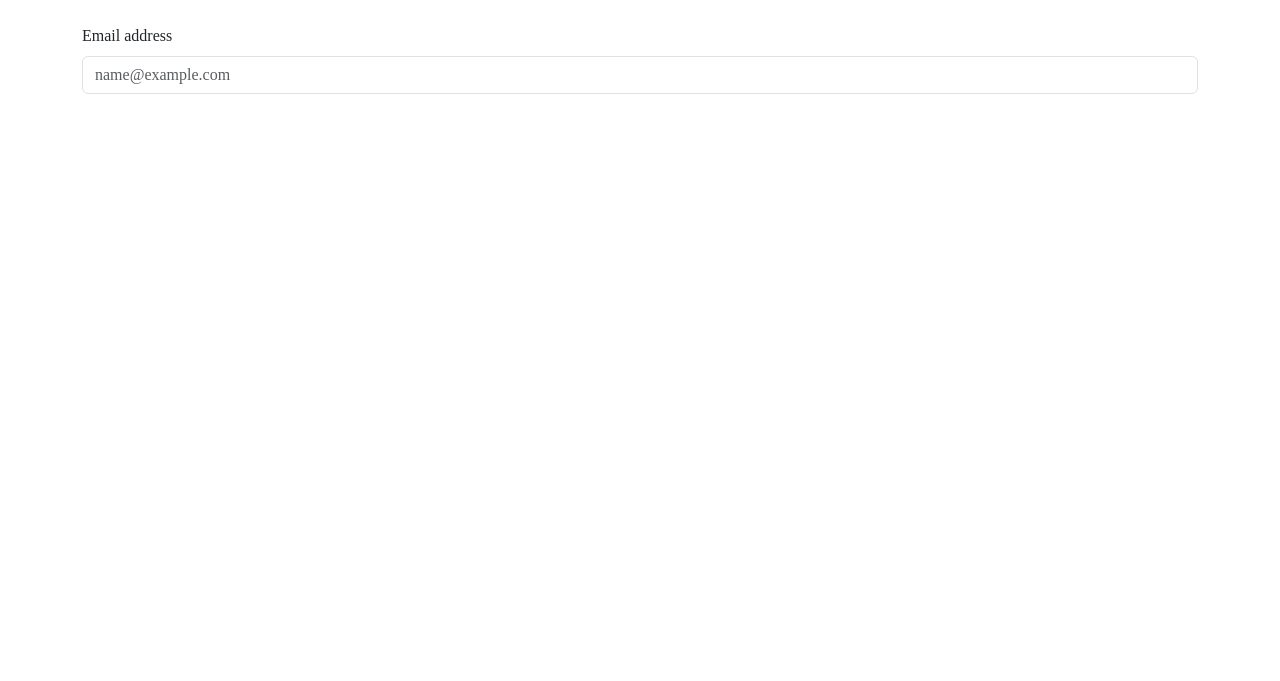
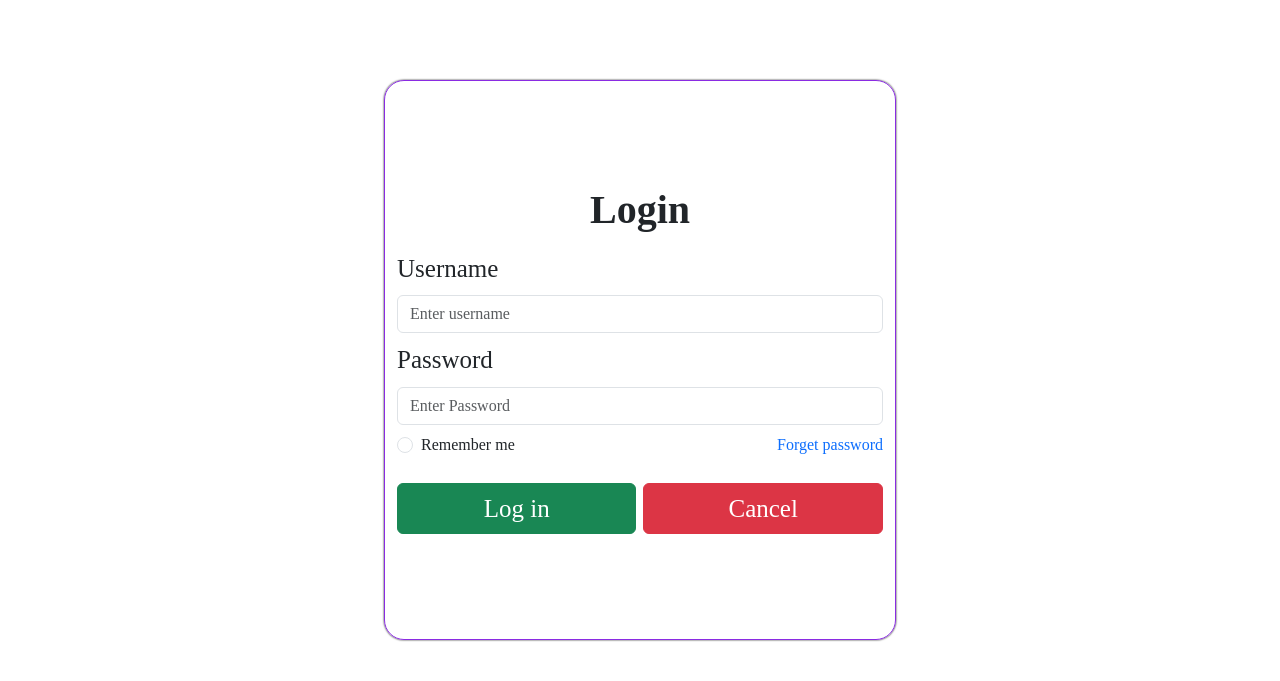
Before and after one commit to moha-salad64/shopping-system, a PHP site: page /login.php in a window 1280 px wide. Shown: the top 681 px of the page. Run offline with PHP 8.4, Linux system fonts and the light colour scheme; some web fonts are replaced.

Commit message:
secondy commit

```diff
--- a/include_files/header.html
+++ b/include_files/header.html
@@ -13,7 +13,7 @@
 <div class="container">
 <nav class="navbar navbar-expand-md" id="navbar">
 <div class="container-fluid">
-    <h2 class="navbar f-3 fw-bold" href="#">Shop System</h2>
+    <h3 class="navbar f-3 fw-bold" href="#">Shop System</h3>
     <button class="navbar-toggler navbar-light bg-light" type="button" data-bs-toggle="collapse" data-bs-target="#navbarNav"
     aria-controls="navbarNav" aria-expanded="false" aria-label="Toggle navigation">
     <span class="navbar-toggler-icon"></span>
@@ -41,7 +41,7 @@
     </div>
 </div>
 </nav>
-<h1 class="header">Welcome To Shopp System</h1>
+<h2 class="header">Welcome To Shopping System</h2>
 </div>
     <script src="https://cdn.jsdelivr.net/npm/bootstrap@5.3.3/dist/js/bootstrap.bundle.min.js" integrity="sha384-YvpcrYf0tY3lHB60NNkmXc5s9fDVZLESaAA55NDzOxhy9GkcIdslK1eN7N6jIeHz" crossorigin="anonymous"></script>
     <script src="https://cdn.jsdelivr.net/npm/@popperjs/core@2.11.8/dist/umd/popper.min.js" integrity="sha384-I7E8VVD/ismYTF4hNIPjVp/Zjvgyol6VFvRkX/vR+Vc4jQkC+hVqc2pM8ODewa9r" crossorigin="anonymous"></script>
--- a/login.php
+++ b/login.php
@@ -6,13 +6,33 @@
     <title>login</title>
     <link href="https://cdn.jsdelivr.net/npm/bootstrap@5.3.3/dist/css/bootstrap.min.css" rel="stylesheet" integrity="sha384-QWTKZyjpPEjISv5WaRU9OFeRpok6YctnYmDr5pNlyT2bRjXh0JMhjY6hW+ALEwIH" crossorigin="anonymous">
     <!-- main.css file link -->
-      <link rel="stylesheet" href="main.css">
+    <link rel="stylesheet" href="main.css">
 </head>
 <body>
-    <div class="container">
-        <div class="mt-4">
-          <label for="exampleFormControlInput1" class="form-label">Email address</label>
-          <input type="email" class="form-control" id="exampleFormControlInput1" placeholder="name@example.com">
+    <div class="container  logincontainer">
+            <h3 class="fs-1 fw-bold text-center">Login</h3>
+            <div class="mt-2">
+              <label  class="form-label">Username</label>
+              <input type="text" class="form-control" name ="username" placeholder="Enter username">
+            </div>
+            <div class="mt-2">
+              <label class="form-label">Password</label>
+              <input type="password" class="form-control" name="password" placeholder="Enter Password">
+            </div>
+            <div class="mt-2 d-flex justify-content-between">
+                <div class="form-check">
+                    <input class="form-check-input" type="radio" name="flexRadioDefault"  unchecked>
+                    <label class="form-check-label" > Remember me </label>
+                </div>
+                <div class="">
+                    <p>
+                        <span> <a class="link-offset-2 link-underline link-underline-opacity-0" href="#">Forget password</a></span>
+                    </p>
+                </div>
+            </div>
+        <div class="mt">
+            <button type="button" class="btn btn-success p-1  w-50">Log in</button>
+            <button type="button" class="btn btn-danger  w-50">Cancel</button>
         </div>
     </div>
 
--- a/main.css
+++ b/main.css
@@ -12,12 +12,13 @@ body{
 }
 
 .navbar{
+    display: flex;
     background-color: orange;
     border-radius: 10px;
     margin-top: 10px;
 }
 
-.navbar h2{
+.navbar h3{
     font-size: 30px;
     color: #000;
     cursor: pointer;
@@ -72,3 +73,34 @@ body{
     width: 100%;
     height: 80%;
 }
+
+
+/* login page style */
+.logincontainer{
+    display: flex;
+    flex-direction: column;
+    justify-content: center;
+    height: 70vh;
+    width: 40vw;
+    border: 1px solid blueviolet;
+    border-radius: 20px;
+    box-shadow: 0px 0px 2px black;
+    margin-top: 5rem;
+}
+
+.form-label{
+    font-size: 25px;
+}
+
+.mt{
+    display: flex;
+    margin-top: 10px;
+    gap: 7px;
+
+}
+
+.mt button{
+    padding: auto;
+    font-size: 25px;
+    text-align: center;
+}
```
